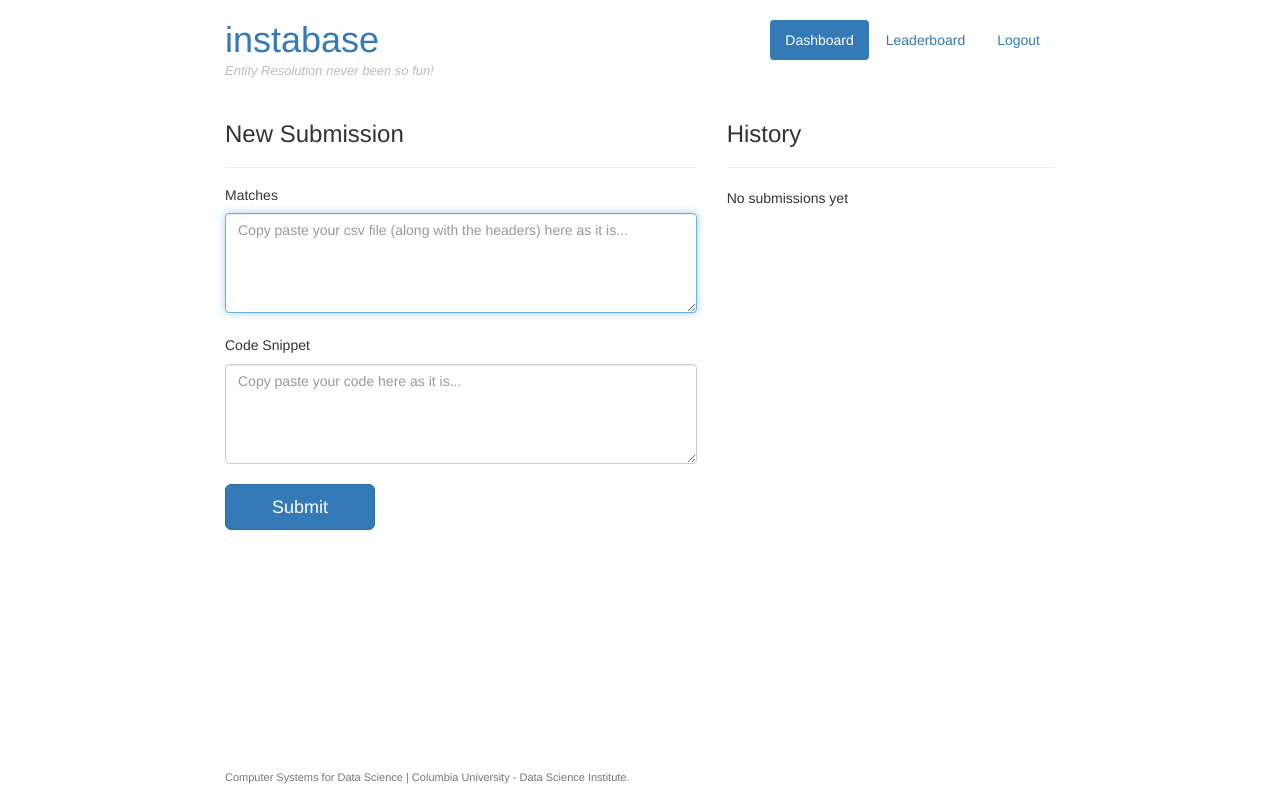
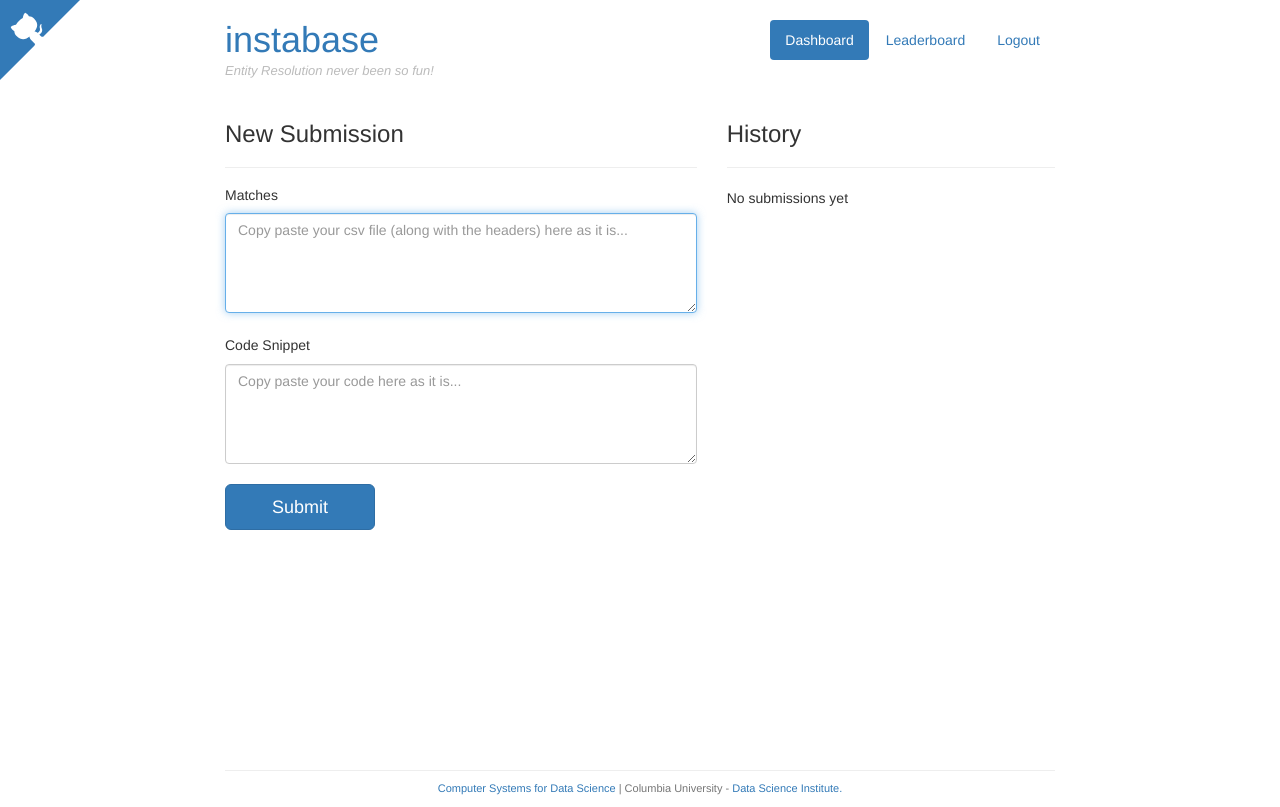
Before and after one commit to columbia/instabase, a Flask app: page / in a window 1280 px wide. Before the commit the page ends 784 px from the top, so only its background shows below. Run offline with Flask 2, Linux system fonts and the light colour scheme; the visitor is signed in with stand-in values (Sample User, id 1); data that the repository does not hold is empty; parts of the project's set-up code (start-up, migrations or seed data) failed here and were passed over; some libraries are stand-ins or nearby versions.

Commit message:
fancy UI changes :neckbeard:

```diff
--- a/static/css/main.css
+++ b/static/css/main.css
@@ -1,3 +1,5 @@
+.github-corner:hover .octo-arm{animation:octocat-wave 560ms ease-in-out}@keyframes octocat-wave{0%,100%{transform:rotate(0)}20%,60%{transform:rotate(-25deg)}40%,80%{transform:rotate(10deg)}}@media (max-width:500px){.github-corner:hover .octo-arm{animation:none}.github-corner .octo-arm{animation:octocat-wave 560ms ease-in-out}}
+
 html {
   position: relative;
   min-height: 100%;
@@ -119,3 +121,9 @@
 div#tracker-msg {
     display: none;
 }
+
+p.text-muted {
+    border-top: 1px solid #eee;
+    padding-top: 10px;
+    text-align: center;
+}
--- a/templates/base.html
+++ b/templates/base.html
@@ -22,6 +22,14 @@
     <![endif]-->
   </head>
   <body>
+     <!-- awesome svg octocat thanks to http://tholman.com/ -->
+     <a href="https://github.com/prakhar1989/instabase" class="github-corner">
+       <svg width="80" height="80" viewBox="0 0 250 250" style="fill:#337ab7; color:#fff; position: absolute; top: 0; border: 0; left: 0; transform: scale(-1, 1);">
+         <path d="M0,0 L115,115 L130,115 L142,142 L250,250 L250,0 Z"></path>
+         <path d="M128.3,109.0 C113.8,99.7 119.0,89.6 119.0,89.6 C122.0,82.7 120.5,78.6 120.5,78.6 C119.2,72.0 123.4,76.3 123.4,76.3 C127.3,80.9 125.5,87.3 125.5,87.3 C122.9,97.6 130.6,101.9 134.4,103.2" fill="currentColor" style="transform-origin: 130px 106px;" class="octo-arm"></path>
+         <path d="M115.0,115.0 C114.9,115.1 118.7,116.5 119.8,115.4 L133.7,101.6 C136.9,99.2 139.9,98.4 142.2,98.6 C133.8,88.0 127.5,74.4 143.8,58.0 C148.5,53.4 154.0,51.2 159.7,51.0 C160.3,49.4 163.2,43.6 171.4,40.1 C171.4,40.1 176.1,42.5 178.8,56.2 C183.1,58.6 187.2,61.8 190.9,65.4 C194.5,69.0 197.7,73.2 200.1,77.6 C213.8,80.2 216.3,84.9 216.3,84.9 C212.7,93.1 206.9,96.0 205.4,96.6 C205.1,102.4 203.0,107.8 198.3,112.5 C181.9,128.9 168.3,122.5 157.7,114.1 C157.9,116.9 156.7,120.9 152.7,124.9 L141.0,136.5 C139.8,137.7 141.6,141.9 141.8,141.8 Z" fill="currentColor" class="octo-body"></path>
+       </svg>
+     </a>
 
     <div class="container">
       <div class="header clearfix">
@@ -49,7 +57,7 @@
 
     <footer class="footer">
       <div class="container">
-        <p class="text-muted">Computer Systems for Data Science | Columbia University - Data Science Institute.</p>
+        <p class="text-muted"><a href="https://columbia.github.io/systems-bigdata-class/">Computer Systems for Data Science</a> | Columbia University - <a href="http://datascience.columbia.edu/">Data Science Institute.</a></p>
       </div>
     </footer>
 
```
